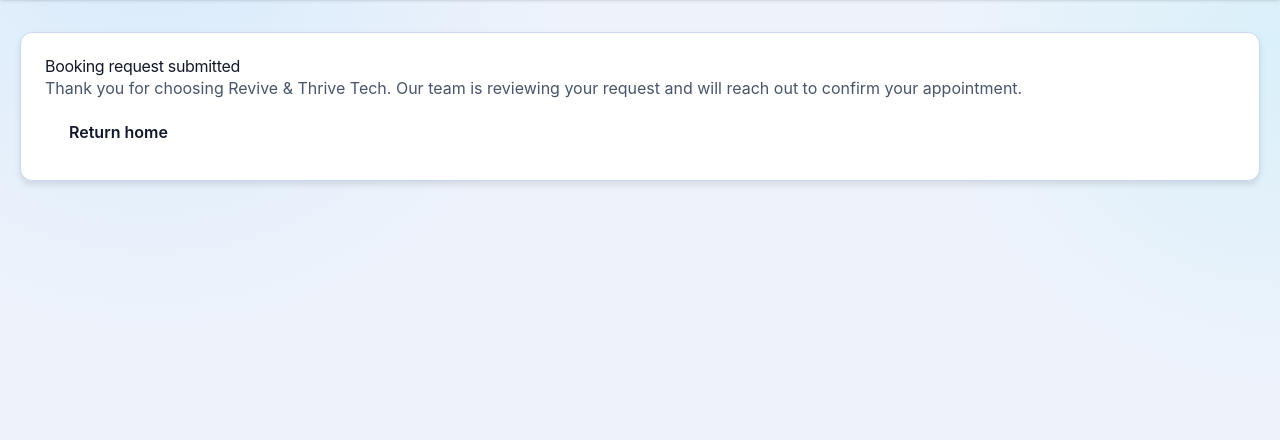
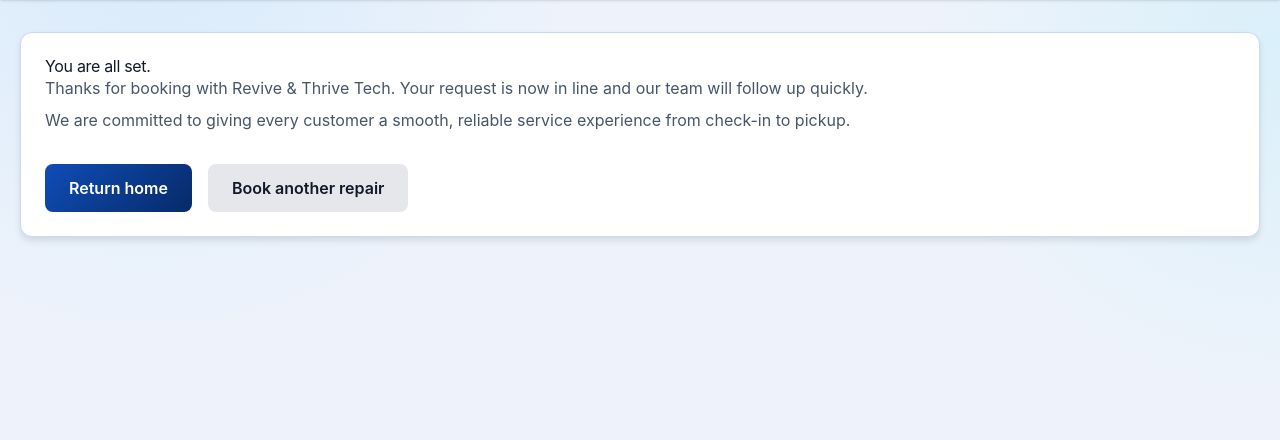
Before and after one commit to nujabesploo/revive-thrive-business-platform, a Flask app: page /success in a window 1280 px wide. Shown: the part 89-529 px from the top of the page. Run offline with Flask 3, Linux system fonts and the light colour scheme; some libraries are stand-ins or nearby versions.

Commit message:
Restore booking email field and harden Telegram notifications

```diff
--- a/app.py
+++ b/app.py
@@ -85,17 +85,24 @@ def send_email(to_email, subject, body):
 def send_telegram(message):
     if not TELEGRAM_BOT_TOKEN or not TELEGRAM_CHAT_ID:
         print("Telegram credentials missing.")
-        return
+        return False
 
     url = f"https://api.telegram.org/bot{TELEGRAM_BOT_TOKEN}/sendMessage"
     try:
-        requests.post(url, data={
+        response = requests.post(url, data={
             "chat_id": TELEGRAM_CHAT_ID,
             "text": message,
-        })
+        }, timeout=12)
+        response.raise_for_status()
+        payload = response.json()
+        if not payload.get("ok"):
+            print(f"Telegram API returned error: {payload}")
+            return False
         print("Telegram sent.")
+        return True
     except Exception as e:
         print(f"Telegram failed: {e}")
+        return False
 
 
 STATUS_OPTIONS = [
@@ -314,6 +321,7 @@ def book():
     Ticket: {ticket_code}
     Customer: {form_data.get("customer_name")}
     Phone: {form_data.get("phone_number")}
+    Email: {form_data.get("email")}
     Device: {form_data.get("device_type")} {form_data.get("device_model")}
     Service: {form_data.get("service_needed")}
     Issue: {form_data.get("issue_description")}
@@ -325,9 +333,9 @@ def book():
         customer_message = f"""
     Hi {form_data.get("customer_name")},
 
-    Thank you for booking with Revive & Thrive Tech.
+    Thanks for choosing Revive & Thrive Tech.
 
-    Your repair request has been received.
+    Your repair request is confirmed and already in our queue.
 
     Ticket: {ticket_code}
     Device: {form_data.get("device_type")} {form_data.get("device_model")}
@@ -335,14 +343,17 @@ def book():
 
     Track your repair: https://revivethrivetech.com/status
 
-    We will contact you shortly to confirm your appointment.
+    We will contact you shortly with the next update so your experience feels smooth from start to finish.
+
+    We appreciate your trust and look forward to serving you.
 
     - Revive & Thrive Tech
     """
 
         # Notify business via Telegram and email
         try:
-            send_telegram(business_message)
+            if not send_telegram(business_message):
+                print("Business telegram notify did not confirm delivery.")
         except Exception as e:
             print(f"Business telegram notify failed: {e}")
 
@@ -370,7 +381,7 @@ def book():
 
         # (No SMS here — using email and Telegram notifications)
 
-        flash("Repair request submitted successfully. We will contact you soon.", "success")
+        flash("Repair request submitted successfully. Check your email for confirmation and next steps.", "success")
         return redirect(url_for("success"))
 
     return render_template("book.html", form={})
--- a/templates/book.html
+++ b/templates/book.html
@@ -15,6 +15,10 @@
       <div class="field-group">
         <label for="phone_number">Phone Number</label>
         <input id="phone_number" type="text" name="phone_number" value="{{ form.get('phone_number', '') }}" placeholder="Phone Number" required />
+      </div>
+      <div class="field-group">
+        <label for="email">Email Address</label>
+        <input id="email" type="email" name="email" value="{{ form.get('email', '') }}" placeholder="you@example.com" required />
       </div>
       <div class="field-group">
         <label for="device_type">Device Type</label>
--- a/templates/success.html
+++ b/templates/success.html
@@ -3,11 +3,15 @@
 {% block title %}Booking Submitted | Revive & Thrive Tech{% endblock %}
 
 {% block content %}
-  <section class="section">
+  <section class="section" data-reveal>
     <div class="card">
-      <h1>Booking request submitted</h1>
-      <p>Thank you for choosing Revive & Thrive Tech. Our team is reviewing your request and will reach out to confirm your appointment.</p>
-      <a class="button" href="/">Return home</a>
+      <h1>You are all set.</h1>
+      <p>Thanks for booking with Revive & Thrive Tech. Your request is now in line and our team will follow up quickly.</p>
+      <p>We are committed to giving every customer a smooth, reliable service experience from check-in to pickup.</p>
+      <div class="form-actions">
+        <a class="button button-primary" href="/">Return home</a>
+        <a class="button button-secondary" href="/book">Book another repair</a>
+      </div>
     </div>
   </section>
 {% endblock %}
```
